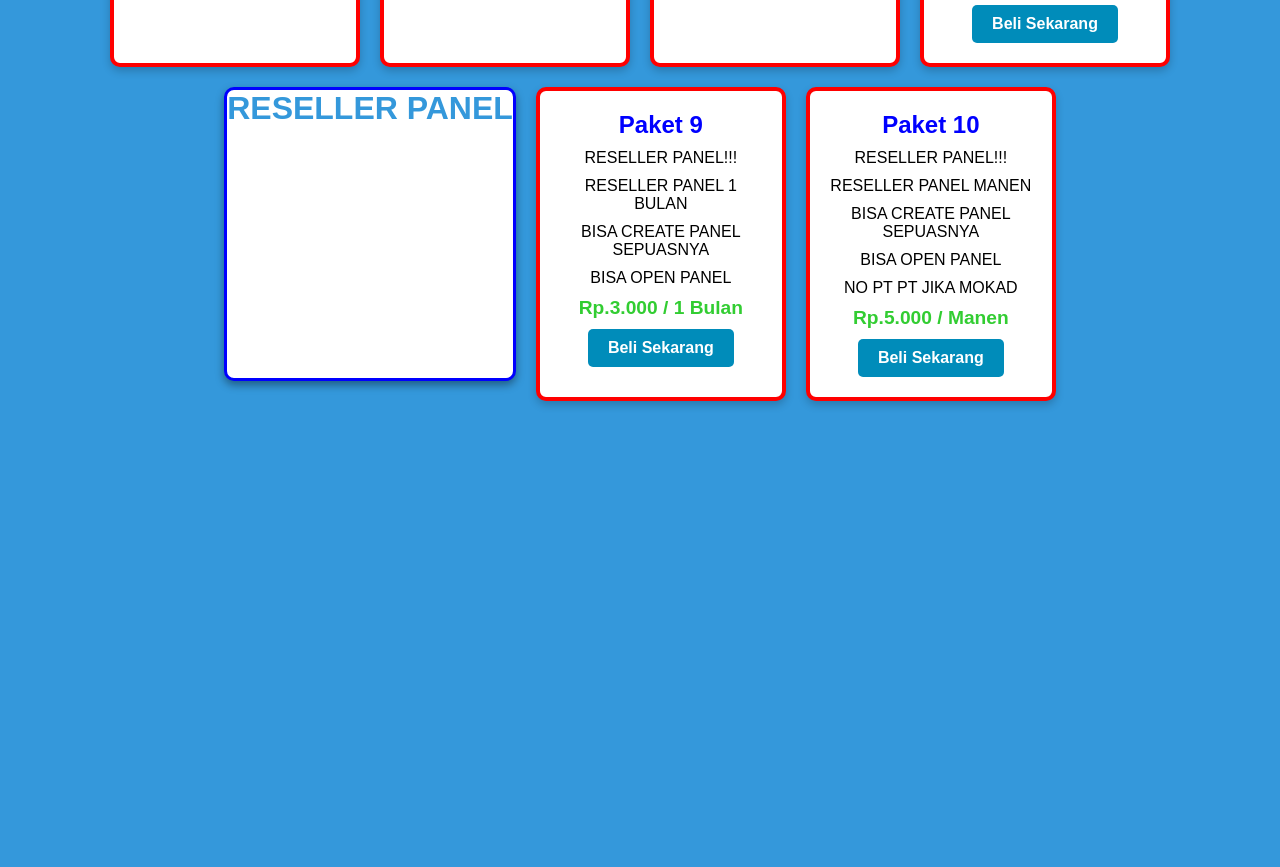
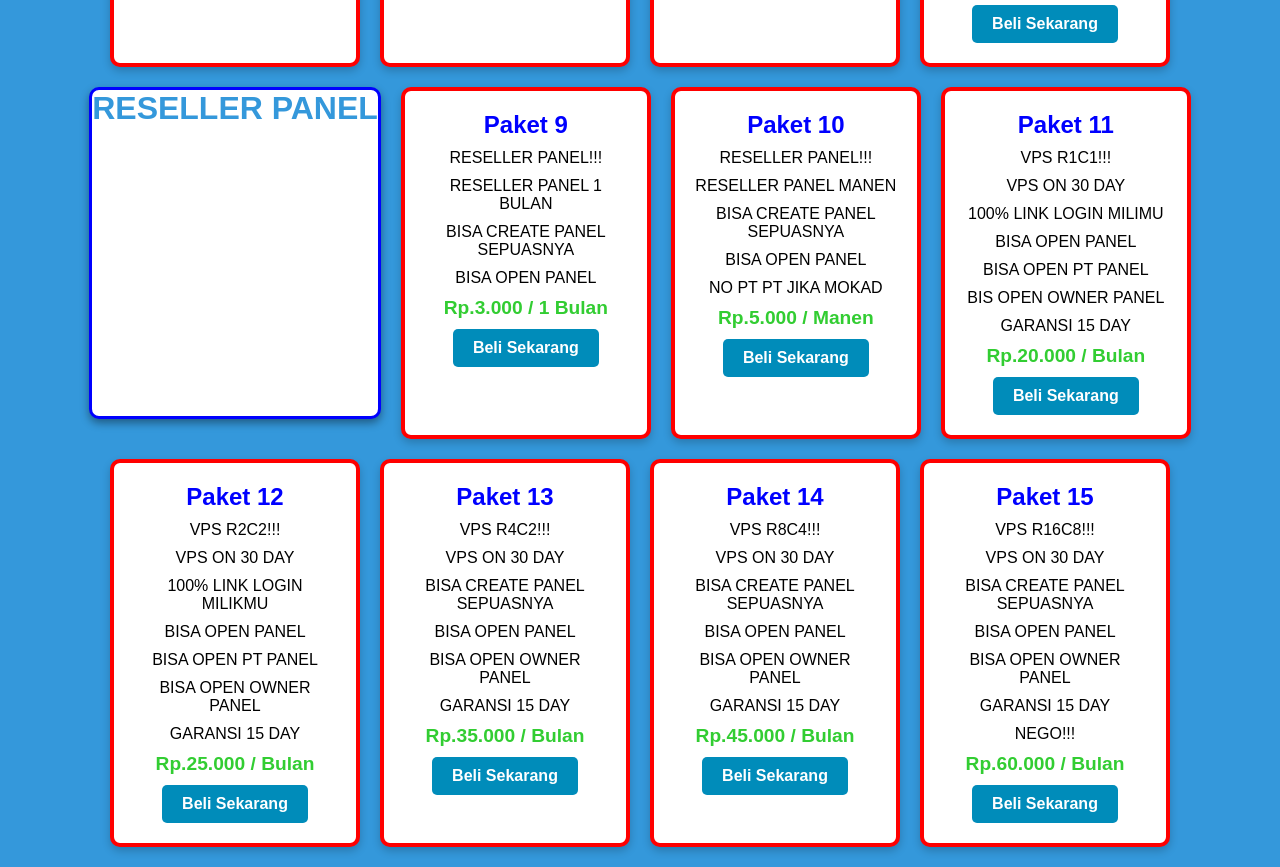
Before and after one commit to Alzzxiter/AlzzOffcHostStore.github.io, a plain HTML site: page index.html in a window 1280 px wide. Shown: the part 655-1522 px from the top of the page. Before the commit the page ends 1076 px from the top, so only its background shows below. Drawn offline with Linux system fonts and the light colour scheme; some packages are replaced by stand-ins of ours; a script that the page names is missing.

Commit message:
Update index.html

```diff
--- a/index.html
+++ b/index.html
@@ -253,7 +253,7 @@
                 <p>BISA OPEN PANEL</p>
                 <div class="price">Rp.3.000 / 1 Bulan</div>
                 <button
-                    onclick="confirmPurchase('Paket 9', 'https://wa.me/6288215523477?text=Saya%20ingin%20membeli%20panel%20paket%208')"
+                    onclick="confirmPurchase('Paket 9', 'https://wa.me/6288215523477?text=Saya%20ingin%20membeli%20panel%20paket%209')"
                 >
                     Beli Sekarang
                 </button>
@@ -269,13 +269,97 @@
                 <p>NO PT PT JIKA MOKAD</p>
                 <div class="price">Rp.5.000 / Manen</div>
                 <button
-                    onclick="confirmPurchase('Paket 10', 'https://wa.me/6288215523477?text=Saya%20ingin%20membeli%20panel%20paket%208')"
+                    onclick="confirmPurchase('Paket 10', 'https://wa.me/6288215523477?text=Saya%20ingin%20membeli%20panel%20paket%2010')"
+                >
+                    Beli Sekarang
+                </button>
+            </div>
+
+            <!-- Paket 11 -->
+            <div class="package">
+                <h2>Paket 11</h2>
+                <p>VPS R1C1!!!</p>
+                <p>VPS ON 30 DAY</p>
+                <p>100% LINK LOGIN MILIMU</p>
+                <p>BISA OPEN PANEL</p>
+                <p>BISA OPEN PT PANEL</p>
+                <P>BIS OPEN OWNER PANEL</P>
+                <p>GARANSI 15 DAY</p>
+                <div class="price">Rp.20.000 / Bulan</div>
+                <button
+                    onclick="confirmPurchase('Paket 10', 'https://wa.me/6288215523477?text=Saya%20ingin%20membeli%20VPS%20paket%2011')"
+                >
+                    Beli Sekarang
+                </button>
+            </div>
+
+            <!-- Paket 12 -->
+            <div class="package">
+                <h2>Paket 12</h2>
+                <p>VPS R2C2!!!</p>
+                <p>VPS ON 30 DAY</p>
+                <p>100% LINK LOGIN MILIKMU</p>
+                <p>BISA OPEN PANEL</p>
+                <p>BISA OPEN PT PANEL</p>
+                <p>BISA OPEN OWNER PANEL</p>
+                <p>GARANSI 15 DAY</p>
+                <div class="price">Rp.25.000 / Bulan</div>
+                <button
+                    onclick="confirmPurchase('Paket 12', 'https://wa.me/6288215523477?text=Saya%20ingin%20membeli%20VPS%20paket%2012')"
+                >
+                    Beli Sekarang
+                </button>
+            </div>
+            <!-- Paket 13 -->
+            <div class="package">
+                <h2>Paket 13</h2>
+                <p>VPS R4C2!!!</p>
+                <p>VPS ON 30 DAY</p>
+                <p>BISA CREATE PANEL SEPUASNYA</p>
+                <p>BISA OPEN PANEL</p>
+                <p>BISA OPEN OWNER PANEL</p>
+                <p>GARANSI 15 DAY</p>
+                <div class="price">Rp.35.000 / Bulan</div>
+                <button
+                    onclick="confirmPurchase('Paket 13', 'https://wa.me/6288215523477?text=Saya%20ingin%20membeli%20VPS%20paket%2013')"
+                >
+                    Beli Sekarang
+                </button>
+            </div>
+            <!-- Paket 14 -->
+            <div class="package">
+                <h2>Paket 14</h2>
+                <p>VPS R8C4!!!</p>
+                <p>VPS ON 30 DAY</p>
+                <p>BISA CREATE PANEL SEPUASNYA</p>
+                <p>BISA OPEN PANEL</p>
+                <p>BISA OPEN OWNER PANEL</p>
+                <p>GARANSI 15 DAY</p>
+                <div class="price">Rp.45.000 / Bulan</div>
+                <button
+                    onclick="confirmPurchase('Paket 14', 'https://wa.me/6288215523477?text=Saya%20ingin%20membeli%20VPS%20paket%2014')"
+                >
+                    Beli Sekarang
+                </button>
+            </div>
+            <!-- Paket 15 -->
+            <div class="package">
+                <h2>Paket 15</h2>
+                <p>VPS R16C8!!!</p>
+                <p>VPS ON 30 DAY</p>
+                <p>BISA CREATE PANEL SEPUASNYA</p>
+                <p>BISA OPEN PANEL</p>
+                <p>BISA OPEN OWNER PANEL</p>
+                <p>GARANSI 15 DAY</p>
+                <p>NEGO!!!</p>
+                <div class="price">Rp.60.000 / Bulan</div>
+                <button
+                    onclick="confirmPurchase('Paket 15', 'https://wa.me/6288215523477?text=Saya%20ingin%20membeli%20VPS%20paket%2015')"
                 >
                     Beli Sekarang
                 </button>
             </div>
         </div>
-
         <script>
             function confirmPurchase(packageName, url) {
                 Swal.fire({
```
